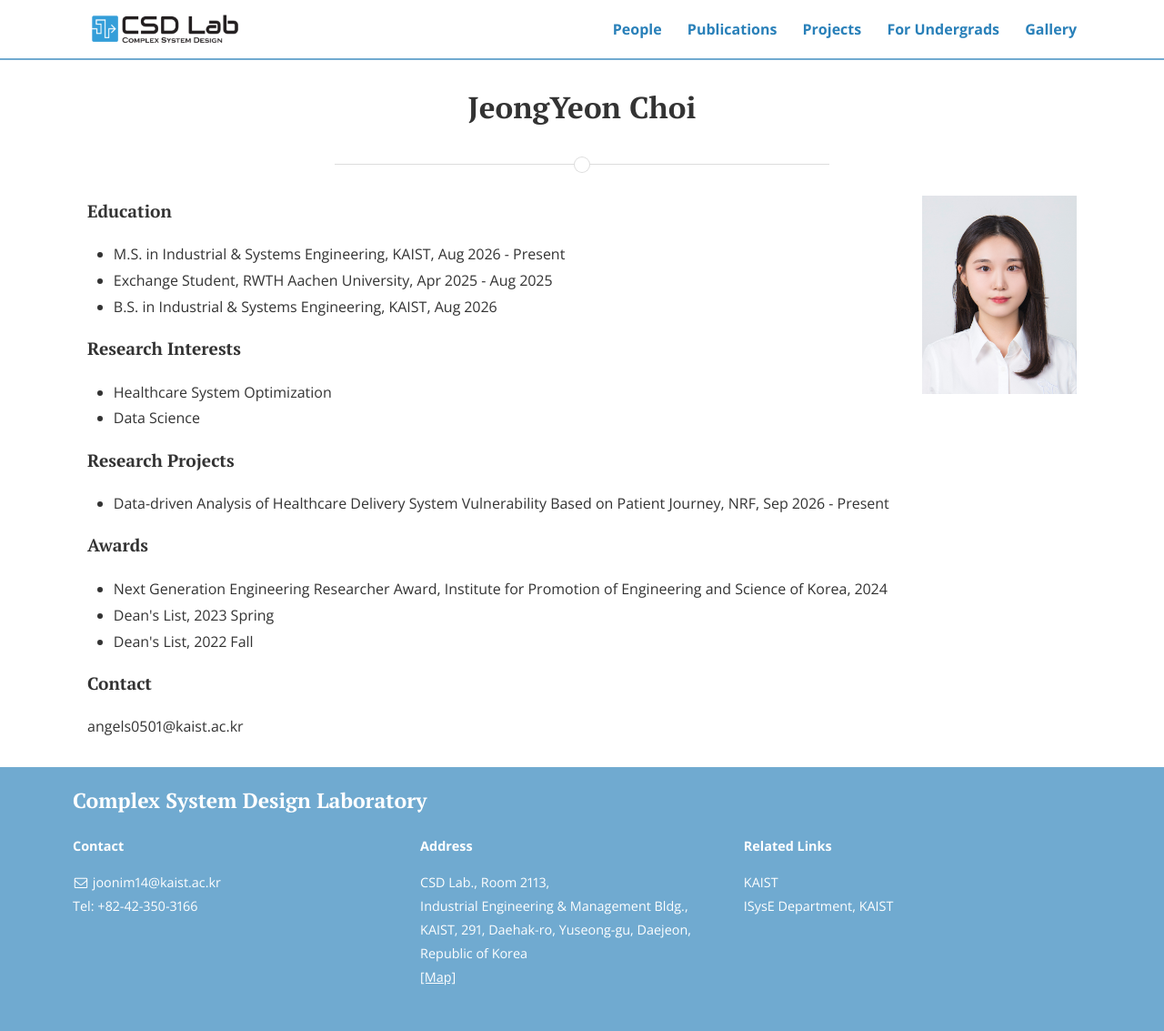
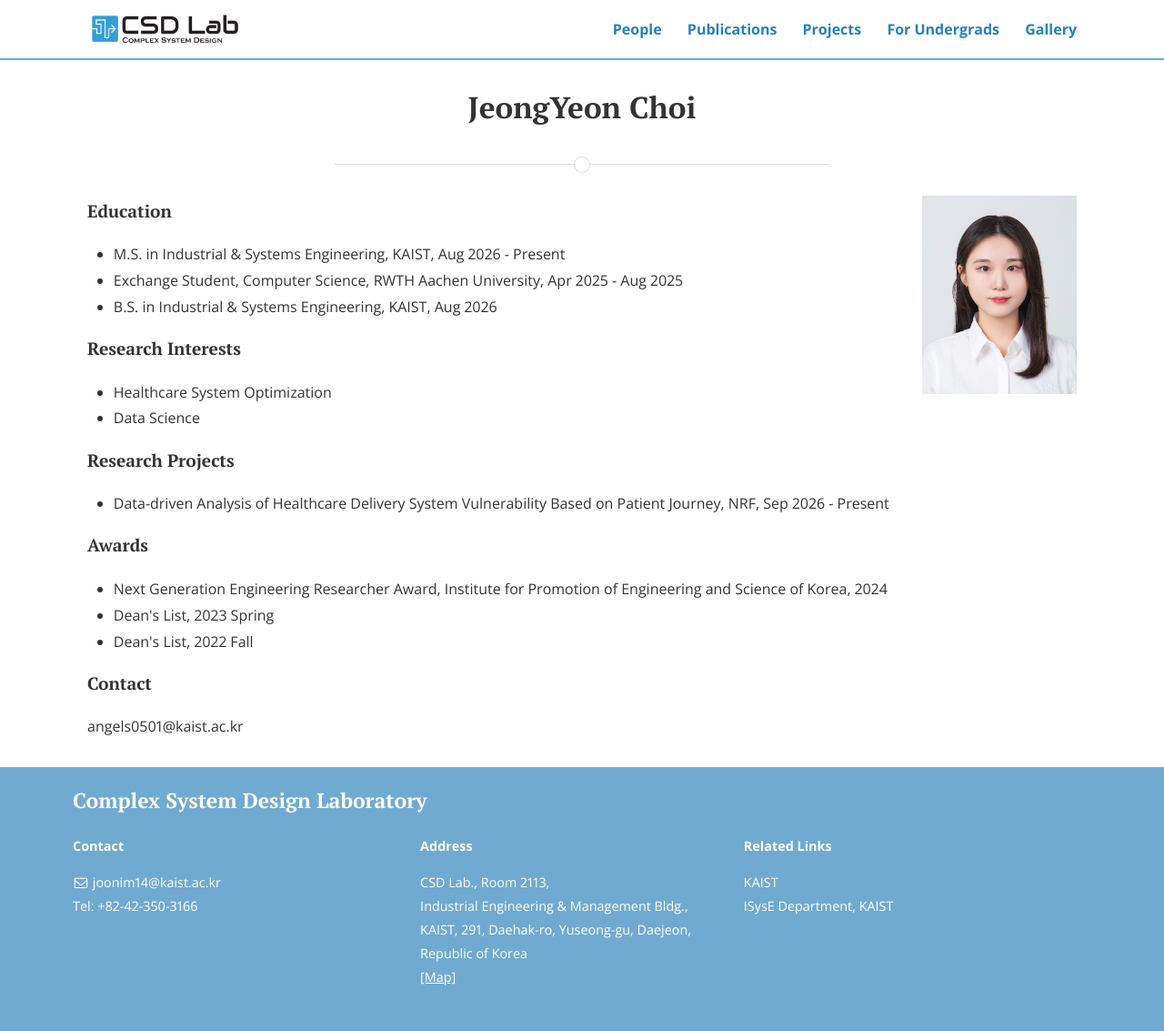
Before and after one commit to CSDlab-KAIST/csdlab-kaist.github.io, a Jekyll site: the page built from people/jeongyeon.html, in a window 1280 px wide. Shown: the whole page at 91% size. Built offline with Jekyll 4.4.1, drawn with Linux system fonts in a browser that asks for light colours; nearby versions of some CDN libraries.

Commit message:
Update education details for exchange program

```diff
--- a/people/jeongyeon.html
+++ b/people/jeongyeon.html
@@ -12,7 +12,7 @@ title: JeongYeon Choi
 <h4>Education</h4>
 <ul>
   <li>M.S. in Industrial & Systems Engineering, KAIST, Aug 2026 - Present </li>
-  <li>Exchange Student, RWTH Aachen University, Apr 2025 - Aug 2025 </li>
+  <li>Exchange Student, Computer Science, RWTH Aachen University, Apr 2025 - Aug 2025 </li>
   <li>B.S. in Industrial & Systems Engineering, KAIST, Aug 2026</li>
 </ul>
 
```
